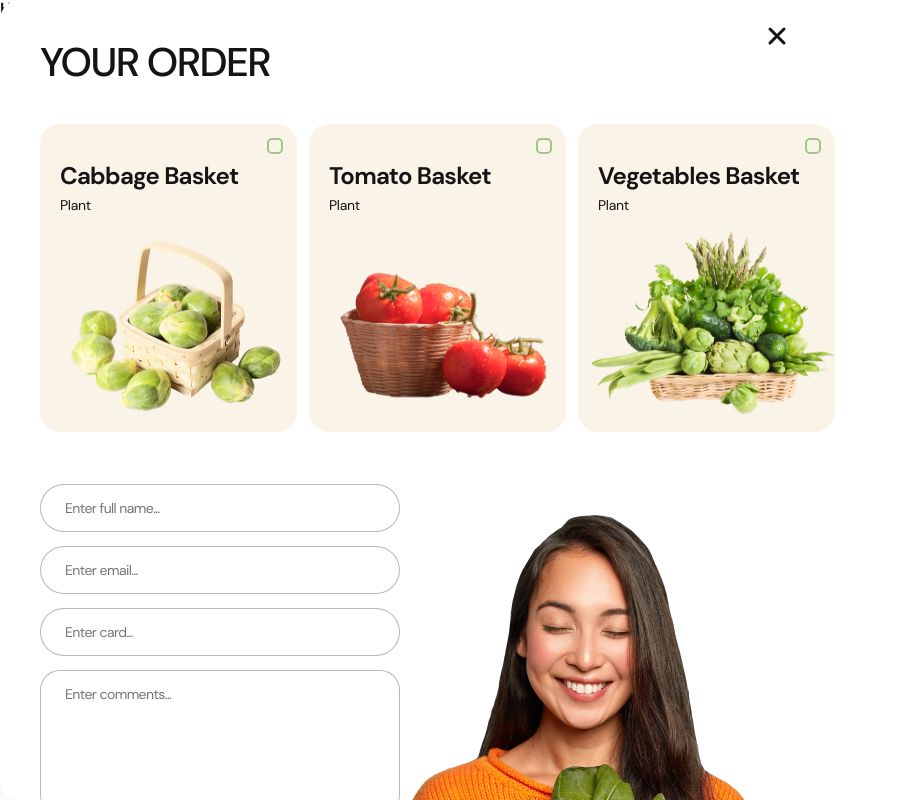
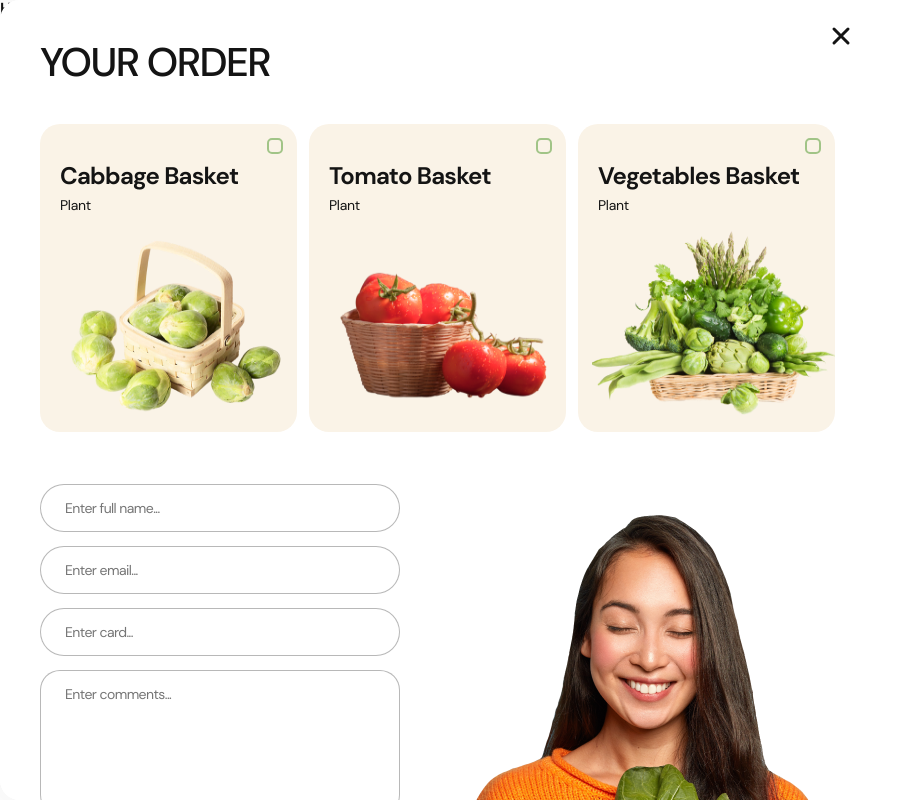
Before and after one commit to Nikolaus-B/veggieboost-team-8, a website built with Vite: page src/index.html in a window 1280 px wide. Shown: the top 800 px of the page, without its empty margins (0-912 px from the left). Built offline with nearby package versions, Linux system fonts and the light colour scheme; files whose address does not match are found by name.

Commit message:
modern normalize fix

```diff
--- a/src/css/modal.css
+++ b/src/css/modal.css
@@ -189,7 +189,7 @@
 @media screen and (min-width: 768px) {
 
   .modal-container {
-    max-width: 624px;
+    max-width: 704px;
     min-height: 853px;
     padding: 40px 40px 0 40px;
     background-image: url(../img/girl-modal-window.png);
@@ -306,7 +306,7 @@
 @media screen and (min-width: 1280px) {
 
   .modal-container {
-    max-width: 811px;
+    max-width: 891px;
     padding: 40px;
     background-image: url(../img/girl-modal-window.png);
     background-repeat: no-repeat;
```
